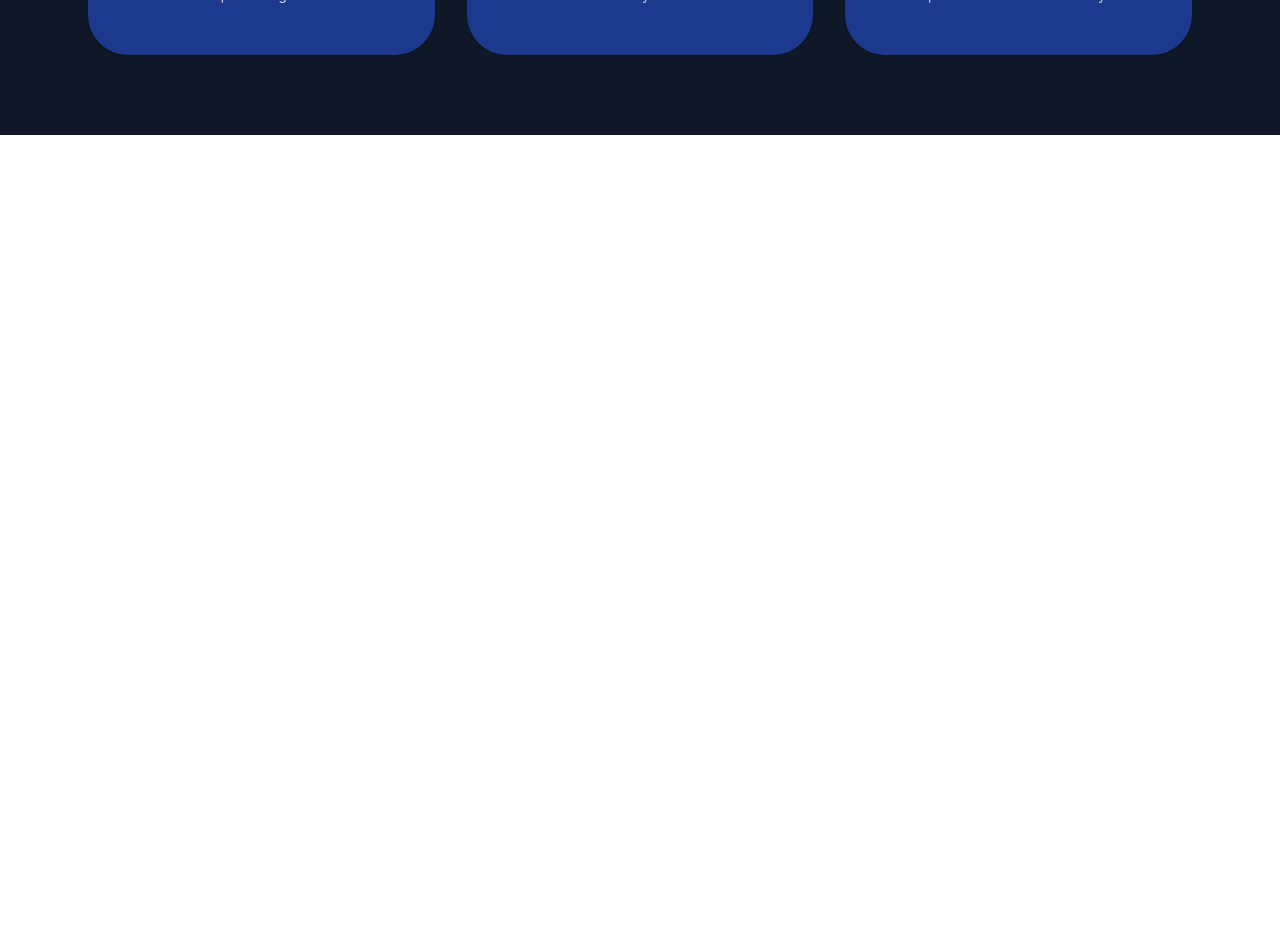
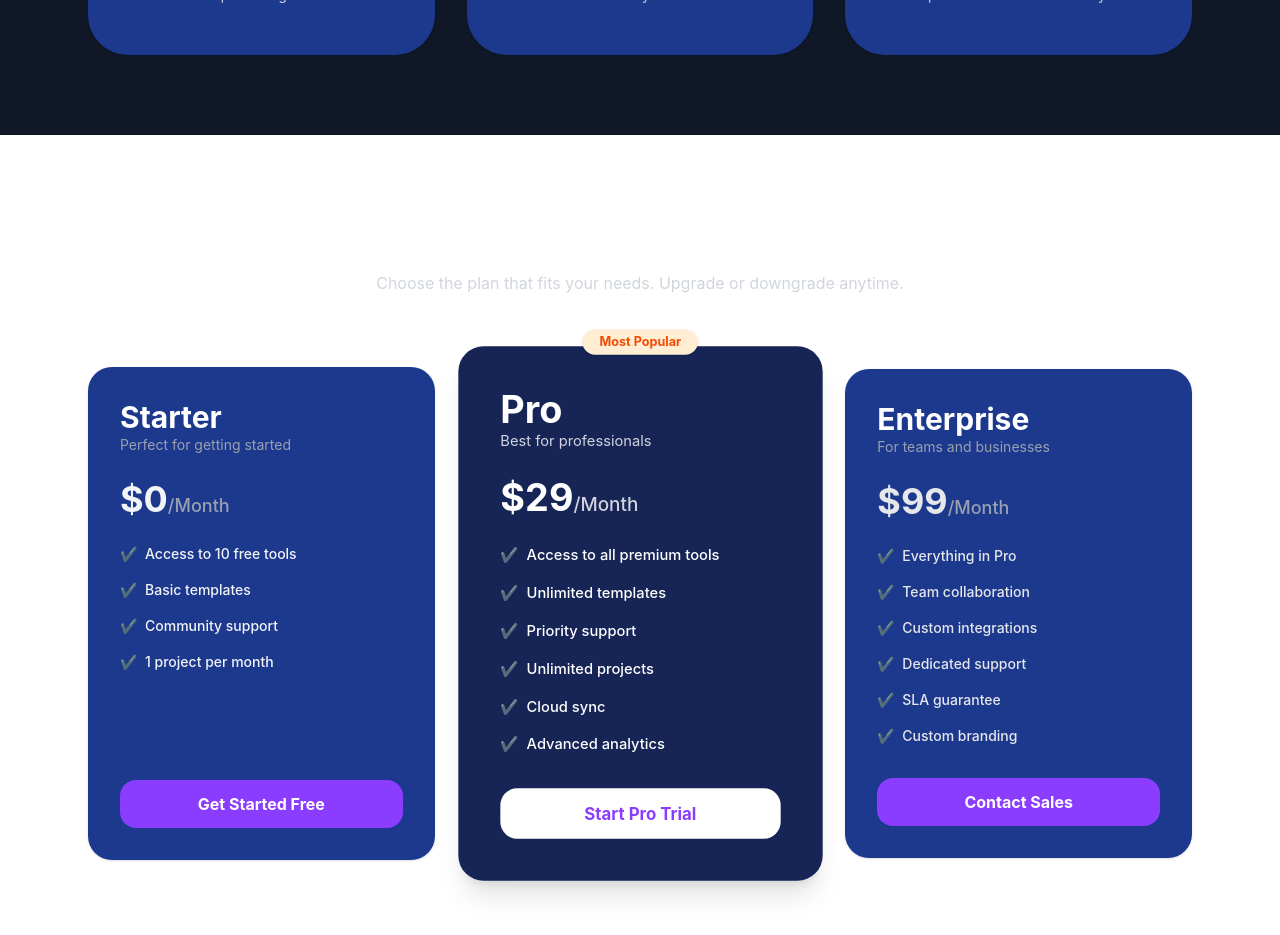
Before and after one commit to arnobpaul46/assignment-six, a React (Vite) app: page / in a window 1280 px wide. Shown: the part 2960-3895 px from the top of the page. Before the commit the page ends 3095 px from the top, so only its background shows below. Built offline with nearby package versions, Linux system fonts and the light colour scheme.

Commit message:
Pricing Sectiion  done

```diff
--- a/src/App.jsx
+++ b/src/App.jsx
@@ -6,6 +6,7 @@ import { toast } from 'react-toastify';
 import HomePage from './components/HomePage/HomePage';
 import RatingSection from './components/RatingSection/RatingSection'
 import GetStarted from './components/GetStarted/GetStarted';
+import Pricing from './components/Pricing/Pricing';
 
 const getApiCards = async () => {
   const res = await fetch("/apiCard.json");
@@ -56,6 +57,7 @@ const handleCheckout = () => {
       {activeTab === "cart" && <CartSection cart={cart} setCart={setCart} handleRemove={handleRemove} handleCheckout={handleCheckout}/>}
 
       <GetStarted/>
+      <Pricing/>
 
     </>
   );
--- /dev/null
+++ b/src/components/Pricing/Pricing.jsx
@@ -0,0 +1,85 @@
+import React from 'react';
+
+const Pricing = () => {
+    return (
+        <div className="py-20 ">
+            <div className="max-w-6xl mx-auto px-6">
+
+
+                <div className="text-center mb-16">
+                    <h2 className="text-4xl font-bold text-white mb-4">Simple, Transparent Pricing</h2>
+                    <p className="text-gray-300">Choose the plan that fits your needs. Upgrade or downgrade anytime.</p>
+                </div>
+
+
+                <div className="grid grid-cols-1 md:grid-cols-3 gap-8 items-center">
+
+
+                    <div className="bg-blue-900 p-8 rounded-3xl shadow-sm ">
+                        <h3 className="text-3xl font-bold text-white">Starter</h3>
+                        <p className="text-gray-400 text-sm mb-6">Perfect for getting started</p>
+                        <div className="text-4xl font-bold text-gray-100 mb-6">
+                            $0<span className="text-lg font-medium text-gray-400">/Month</span>
+                        </div>
+                        <ul className="space-y-4 mb-8 text-sm text-gray-100 font-medium">
+                            <li className="flex items-center gap-2"><span className="text-green-500">✔</span> Access to 10 free tools</li>
+                            <li className="flex items-center gap-2"><span className="text-green-500">✔</span> Basic templates</li>
+                            <li className="flex items-center gap-2"><span className="text-green-500">✔</span> Community support</li>
+                            <li className="flex items-center gap-2"><span className="text-green-500">✔</span> 1 project per month</li>
+                        </ul>
+                        <button className="w-full bg-[#8b3dff] text-white py-3 rounded-2xl font-bold hover:opacity-90 transition-all mt-19">
+                            Get Started Free
+                        </button>
+                    </div>
+
+
+                    <div className="relative bg-blue-950 p-10 rounded-3xl shadow-xl transform md:scale-105 z-10 text-white">
+
+                        <div className="absolute -top-4 left-1/2 -translate-x-1/2 bg-orange-100 text-orange-600 px-4 py-1 rounded-full text-xs font-bold shadow-sm">
+                            Most Popular
+                        </div>
+                        <h3 className="text-4xl font-bold">Pro</h3>
+                        <p className="opacity-80 text-sm mb-6">Best for professionals</p>
+                        <div className="text-4xl font-bold mb-6">
+                            $29<span className="text-lg font-medium opacity-80">/Month</span>
+                        </div>
+                        <ul className="space-y-4 mb-8 text-sm font-medium">
+                            <li className="flex items-center gap-2"><span>✔</span> Access to all premium tools</li>
+                            <li className="flex items-center gap-2"><span>✔</span> Unlimited templates</li>
+                            <li className="flex items-center gap-2"><span>✔</span> Priority support</li>
+                            <li className="flex items-center gap-2"><span>✔</span> Unlimited projects</li>
+                            <li className="flex items-center gap-2"><span>✔</span> Cloud sync</li>
+                            <li className="flex items-center gap-2"><span>✔</span> Advanced analytics</li>
+                        </ul>
+                        <button className="w-full bg-white text-[#8b3dff] py-3 rounded-2xl font-bold hover:bg-gray-100 transition-all">
+                            Start Pro Trial
+                        </button>
+                    </div>
+
+
+                    <div className="bg-blue-900 p-8 rounded-3xl shadow-sm ">
+                        <h3 className="text-3xl font-bold text-white">Enterprise</h3>
+                        <p className="text-gray-400 text-sm mb-6">For teams and businesses</p>
+                        <div className="text-4xl font-bold text-gray-200 mb-6">
+                            $99<span className="text-lg font-medium text-gray-400">/Month</span>
+                        </div>
+                        <ul className="space-y-4 mb-8 text-sm text-gray-200 font-medium">
+                            <li className="flex items-center gap-2"><span className="text-green-500">✔</span> Everything in Pro</li>
+                            <li className="flex items-center gap-2"><span className="text-green-500">✔</span> Team collaboration</li>
+                            <li className="flex items-center gap-2"><span className="text-green-500">✔</span> Custom integrations</li>
+                            <li className="flex items-center gap-2"><span className="text-green-500">✔</span> Dedicated support</li>
+                            <li className="flex items-center gap-2"><span className="text-green-500">✔</span> SLA guarantee</li>
+                            <li className="flex items-center gap-2"><span className="text-green-500">✔</span> Custom branding</li>
+                        </ul>
+                        <button className="w-full bg-[#8b3dff] text-white py-3 rounded-2xl font-bold hover:opacity-90 transition-all">
+                            Contact Sales
+                        </button>
+                    </div>
+
+                </div>
+            </div>
+        </div>
+    );
+};
+
+export default Pricing;
```
Also changed, not shown: src/components/GetStarted/GetStarted.jsx (+3 -5 lines).
